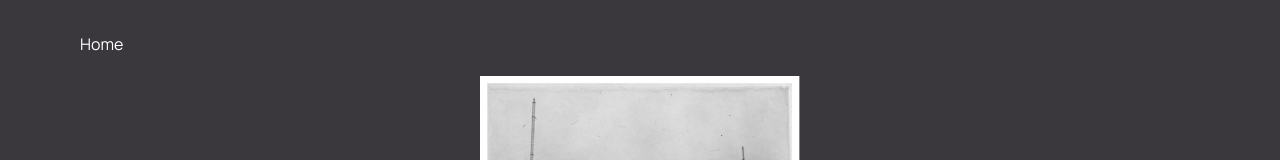
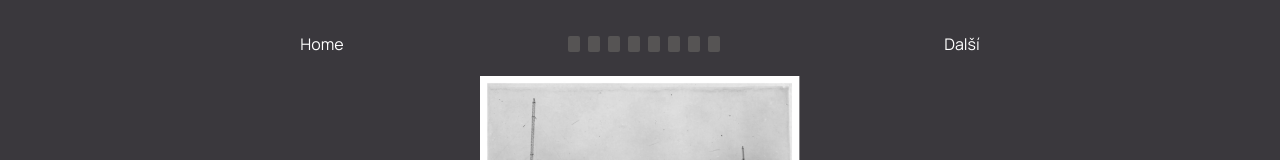
Before and after one commit to OlliJeCool/path, a React (Vite) app: page /1 in a window 1280 px wide. Shown: the top 160 px of the page. Built offline with nearby package versions, Linux system fonts and the light colour scheme.

Commit message:
added progress bar, react-hot-toast for notification and confetti on correct answers

```diff
--- a/package.json
+++ b/package.json
@@ -14,6 +14,8 @@
     "postcss": "^8.4.24",
     "react": "^18.2.0",
     "react-dom": "^18.2.0",
+    "react-dom-confetti": "^0.2.0",
+    "react-hot-toast": "^2.4.1",
     "react-router-dom": "^6.13.0",
     "tailwindcss": "^3.3.2"
   },
--- /dev/null
+++ b/src/components/ProgressBar.jsx
@@ -0,0 +1,16 @@
+import React from 'react'
+
+const ProgressBar = () => {
+    const lvls = [1,2,3,4,5,6,7,8];
+  return (
+    <div className='flex flex-row gap-2'>
+    {
+        lvls.map((item) => (
+            <div className={`w-3 h-4 ${localStorage.getItem(item) === 'true' ? 'bg-[#68ff72a6]' : 'bg-secondary'} rounded-sm`} />
+        ))
+    }
+    </div>
+  )
+}
+
+export default ProgressBar
--- a/src/components/QuestionPage.jsx
+++ b/src/components/QuestionPage.jsx
@@ -1,12 +1,28 @@
 import { useEffect, useState } from "react";
+import Confetti from "react-dom-confetti";
+import { Toaster, toast } from "react-hot-toast";
 import { Link, useNavigate } from "react-router-dom"
+import ProgressBar from "./ProgressBar";
 
 const QuestionPage = ({ question }) => {
     const navigate = useNavigate();
 
+    const config = {
+        angle: "90",
+        spread: "120",
+        startVelocity: "32",
+        elementCount: "30",
+        dragFriction: "0.23",
+        duration: "2450",
+        stagger: 3,
+        width: "8px",
+        height: "8px",
+        perspective: "496px",
+        colors: ["#a864fd", "#29cdff", "#78ff44", "#ff718d", "#fdff6a"]
+      };
+
     const [clicked, setClicked] = useState('')
     const [isAnswered, setIsAnswered] = useState(false)
-    const [showIsDone, setShowIsDone] = useState(false)
 
     useEffect(() => {
         if (localStorage.getItem(question.id) === 'true') {
@@ -29,43 +45,37 @@ const QuestionPage = ({ question }) => {
                     if (localStorage.getItem(i) === 'true') count++
                 }
                 if (count === 8) {
-                    setShowIsDone(() => true)
+                    toast.success("Gratulujeme, odpověděli jste správně na všechny otázky!", {style: {
+                        borderRadius: '10px',
+                        background: '#333',
+                        color: '#fff',
+                      }, duration: 5000})
                 }
-                // alert("Gratulujeme, odpověděli jste správně na všechny otázky!")
-                // navigate('/')
-
+            }
+            else{
+                toast.error("Špatná odpověď.", {
+                    style: {
+                        borderRadius: '10px',
+                        background: '#333',
+                        color: '#fff',
+                      },
+                })
             }
         }
 
 
     }
 
-    const closeShowIsDone = () => {
-        setShowIsDone(false)
-        navigate('/')
-    }
-
     return (
         <div className="flex justify-center w-full text-white">
-            {showIsDone ?
-                <div className="fixed w-full h-[100vh]  flex justify-center backdrop-blur-md  items-center">
-                    <div className='w-[85%]'>
-                        <div className='flex justify-end mb-2' onClick={closeShowIsDone}>
-                            <img src="close.svg" />
-                        </div>
-                        <div className="rounded bg-primary w-[100%] h-min text-center py-20 px-10 text-lg border-4 border-[#68ff72a6] ">
-                            <div>Gratulujeme!</div>
-                            <div>Odpověděli jste správně na všechny otázky.</div>
-                        </div>
-                    </div>
-                </div>
-                : ""
-            }
+            <Toaster
+            position="top-center" />
             <div className="py-5">
                 <div className="w-[90vw] bg-primary text-white font-manrope p-3">
-                    <div className="px-1">
+                    <div className="flex justify-evenly items-center">
                         <Link to="/">Home</Link>
-                        <div className=' float-right' hidden={question.id === 8 || !isAnswered}>
+                        <ProgressBar />
+                        <div>
                             <Link to={`/${question.id + 1}`}>Další</Link>
                         </div>
                     </div>
@@ -77,7 +87,8 @@ const QuestionPage = ({ question }) => {
                             <h1 className="text-center text-lg">{question.question}</h1>
                             <div className="flex flex-col gap-8 items-center justify-center">
                                 {question.options.map((option) => (
-                                    <div className={`w-[90%] h-16 bg-secondary rounded-md flex justify-center items-center ${isAnswered && option.correct ? 'correct-gradient' : ''} ${clicked === option.answer ? option.correct ? 'correct-gradient' : 'incorrect-gradient' : ''}`} onClick={() => handleClick(option)}>
+                                    <div className={`w-[90%] h-16 bg-secondary rounded-md flex flex-col justify-center items-center ${isAnswered && option.correct ? 'correct-gradient' : ''} ${clicked === option.answer ? option.correct ? 'correct-gradient' : 'incorrect-gradient' : ''}`} onClick={() => handleClick(option)}>
+                                        <Confetti active={isAnswered} config={config} />
                                         {option.answer}
                                     </div>
                                 ))}
```
Also changed, not shown: 2 other files (tests, documents, lock files or other folders).
